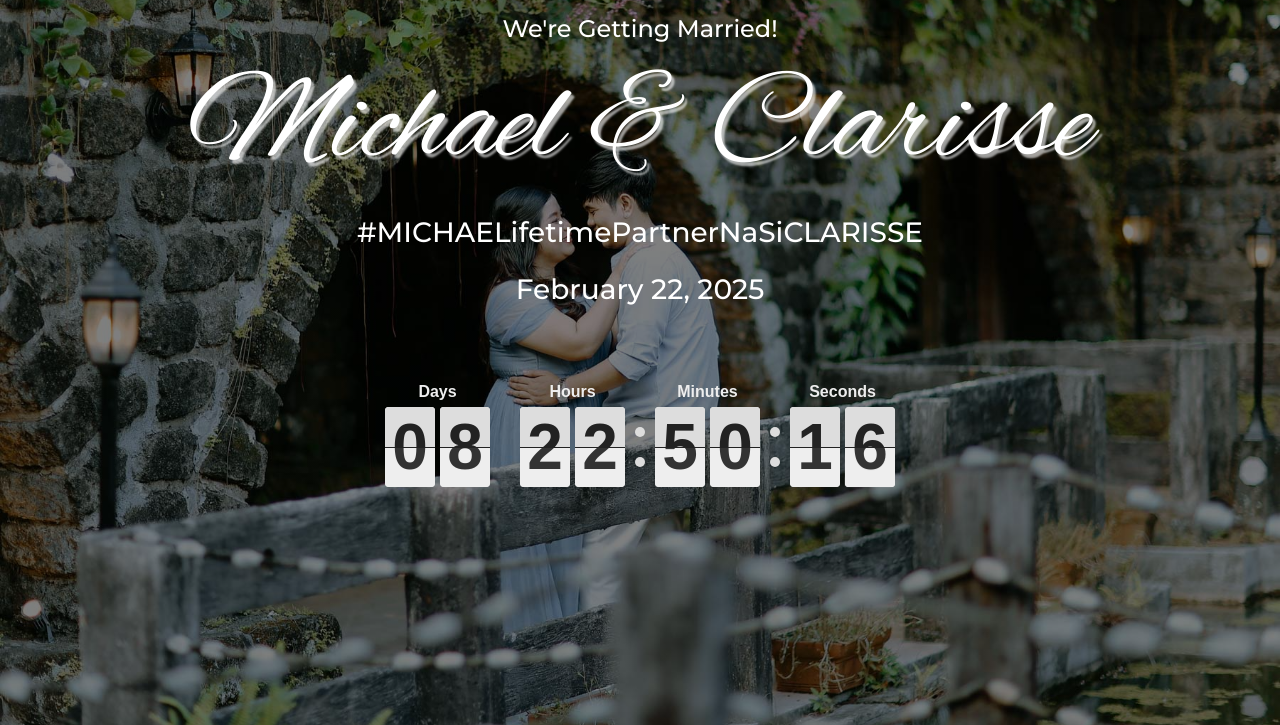
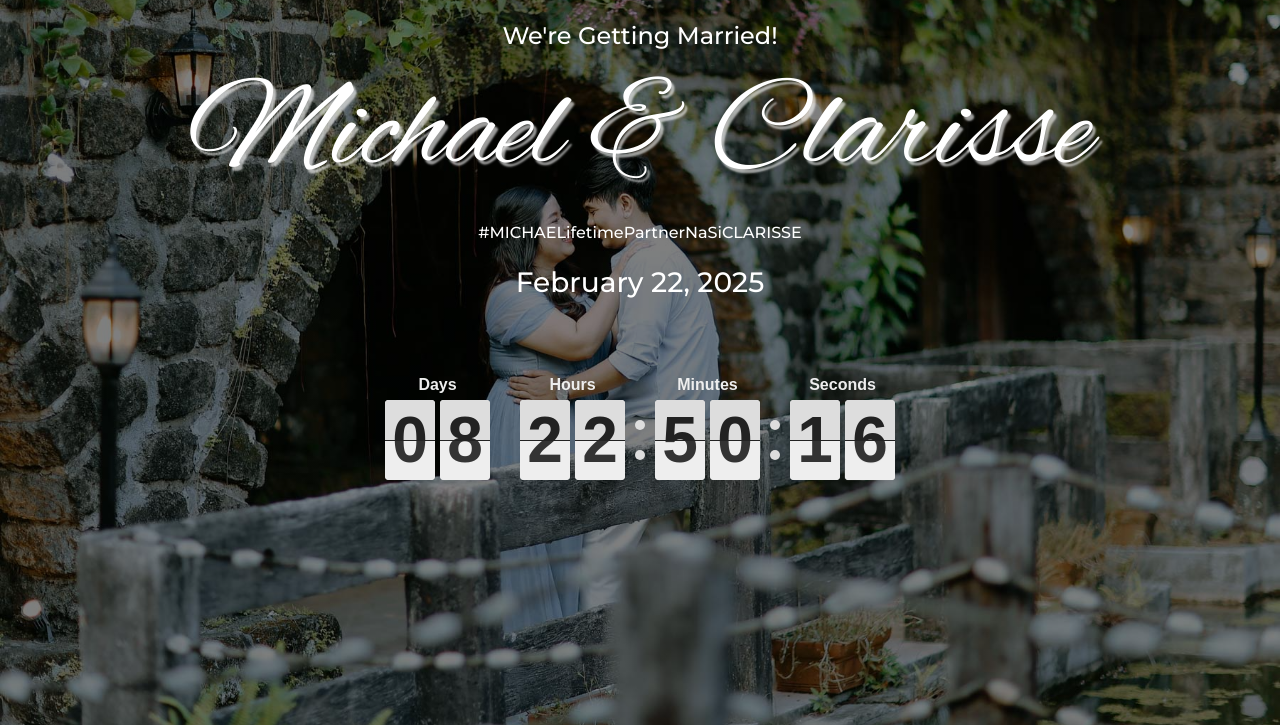
Before and after one commit to JhayMike/MichaelCLarisseWedding2025, a plain HTML site: page Index.html in a window 1280 px wide. Shown: the part 75-800 px from the top of the page. Drawn offline with nearby package versions, Linux system fonts and the light colour scheme.

Commit message:
Update Index.html

```diff
--- a/Index.html
+++ b/Index.html
@@ -66,7 +66,7 @@
         <div class="index-details">
           <h4 class="font-header">We're Getting Married!</h4>
           <h1 class="font">Michael & Clarisse</h1>
-          <h3 class="font-subtitle">#MICHAELifetimePartnerNaSiCLARISSE</h3><br>
+          <h6 class="font-subtitle">#MICHAELifetimePartnerNaSiCLARISSE</h6><br>
           <h3 class="font-subtitle">February 22, 2025</h3>
 
           <div class="alert alert-info show-alert" role="alert" id="alert">
```
